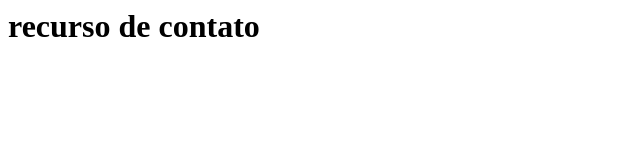
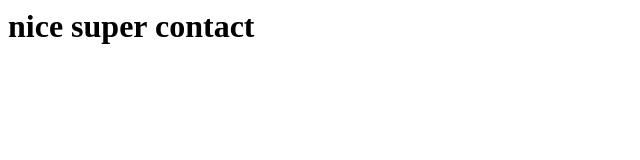
Before and after one commit to lucas6g/sign-commit, a plain HTML site: page contact.html in a window 1280 px wide. Shown: the whole page, without its empty margins (0-640 px from the left). Drawn offline with Linux system fonts and the light colour scheme.

Commit message:
Update contact.html

```diff
--- a/contact.html
+++ b/contact.html
@@ -9,7 +9,7 @@
 
 <body>
 
-    <h1>recurso de contato</h1>
+    <h1>nice super contact</h1>
 
 </body>
 
```
